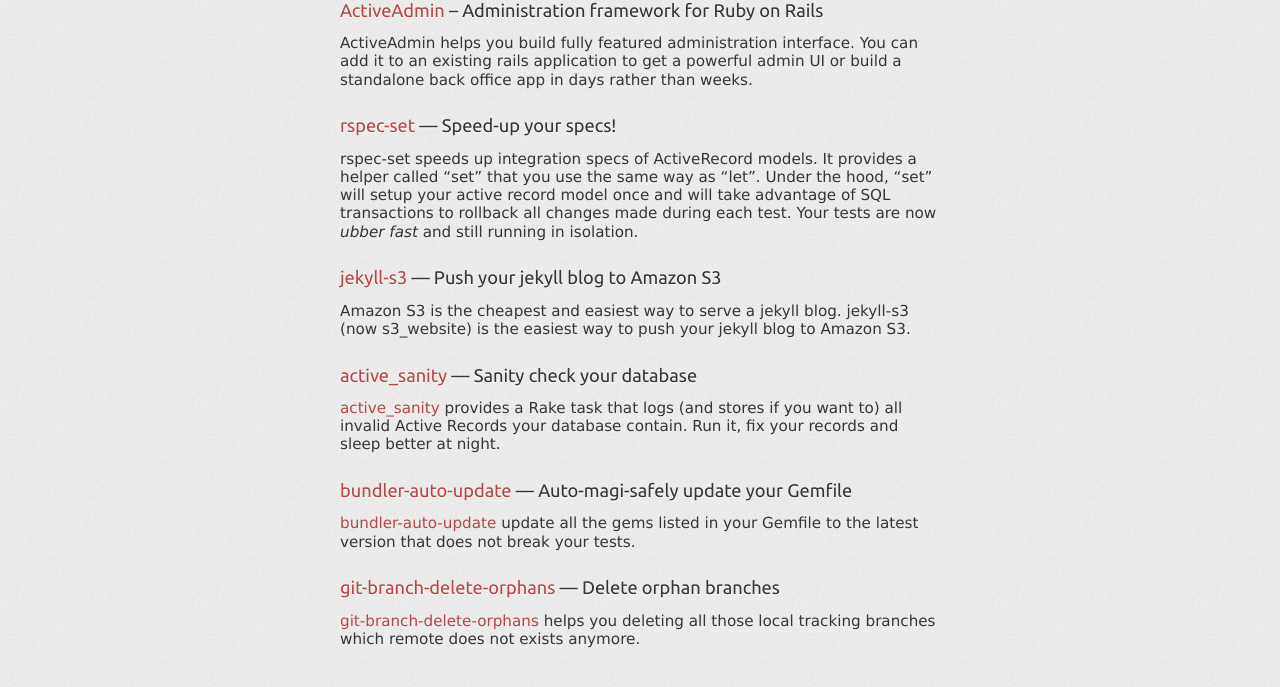
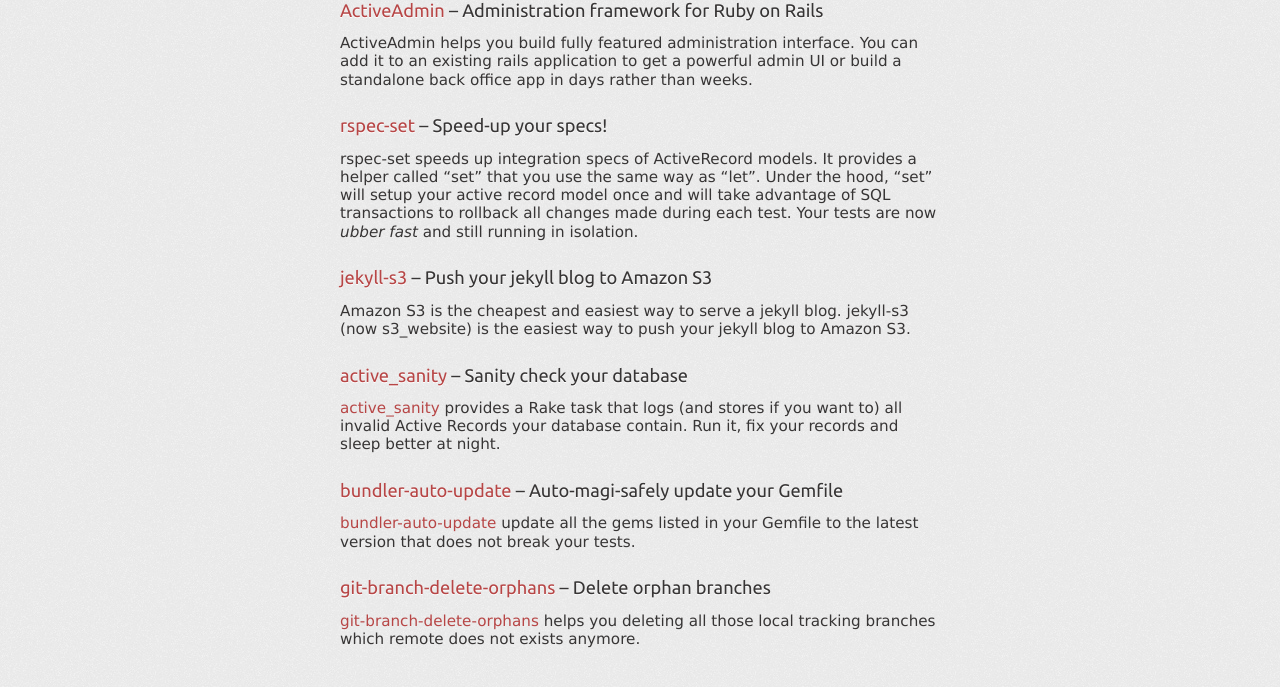
Before and after one commit to pcreux/pcreux.com, a Jekyll site: the page built from index.md, in a window 1280 px wide. Shown: the part 926-1613 px from the top of the page. Built offline with Jekyll 4.4.1, drawn with Linux system fonts in a browser that asks for light colours.

Commit message:
–, really

```diff
--- a/index.md
+++ b/index.md
@@ -42,7 +42,7 @@ CSVImporter aims to handle validations, column mapping, import and reporting.
 ActiveAdmin helps you build fully featured administration interface.
 You can add it to an existing rails application to get a powerful admin UI or build a standalone back office app in days rather than weeks.
 
-## [rspec-set](https://github.com/pcreux/rspec-set) — Speed-up your specs!
+## [rspec-set](https://github.com/pcreux/rspec-set) – Speed-up your specs!
 
 rspec-set speeds up integration specs of ActiveRecord models.
 It provides a helper called "set" that you use the same
@@ -51,22 +51,22 @@ Under the hood, "set" will setup your active record model once and will
 take advantage of SQL transactions to rollback all changes made during
 each test. Your tests are now _ubber fast_ and still running in isolation.
 
-## [jekyll-s3](https://github.com/laurilehmijoki/s3_website) — Push your jekyll blog to Amazon S3
+## [jekyll-s3](https://github.com/laurilehmijoki/s3_website) – Push your jekyll blog to Amazon S3
 
 Amazon S3 is the cheapest and easiest way to serve a jekyll blog. jekyll-s3 (now s3_website) is the easiest way to push your jekyll blog to Amazon S3.
 
-## [active_sanity](https://github.com/versapay/active_sanity) — Sanity check your database
+## [active_sanity](https://github.com/versapay/active_sanity) – Sanity check your database
 
 [active_sanity](https://github.com/versapay/active_sanity) provides a Rake task that logs (and stores if you want to)
 all invalid Active Records your database contain. Run it, fix your records and
 sleep better at night.
 
-## [bundler-auto-update](https://github.com/versapay/bundler-auto-update) — Auto-magi-safely update your Gemfile
+## [bundler-auto-update](https://github.com/versapay/bundler-auto-update) – Auto-magi-safely update your Gemfile
 
 [bundler-auto-update](https://github.com/pcreux/bundler-auto-update) update all the gems listed in your Gemfile to
 the latest version that does not break your tests.
 
-## [git-branch-delete-orphans](https://github.com/pcreux/git-branch-delete-orphans) — Delete orphan branches
+## [git-branch-delete-orphans](https://github.com/pcreux/git-branch-delete-orphans) – Delete orphan branches
 
 [git-branch-delete-orphans](https://github.com/pcreux/git-branch-delete-orphans) helps you deleting all those local tracking branches which remote does not exists anymore.
 
```
